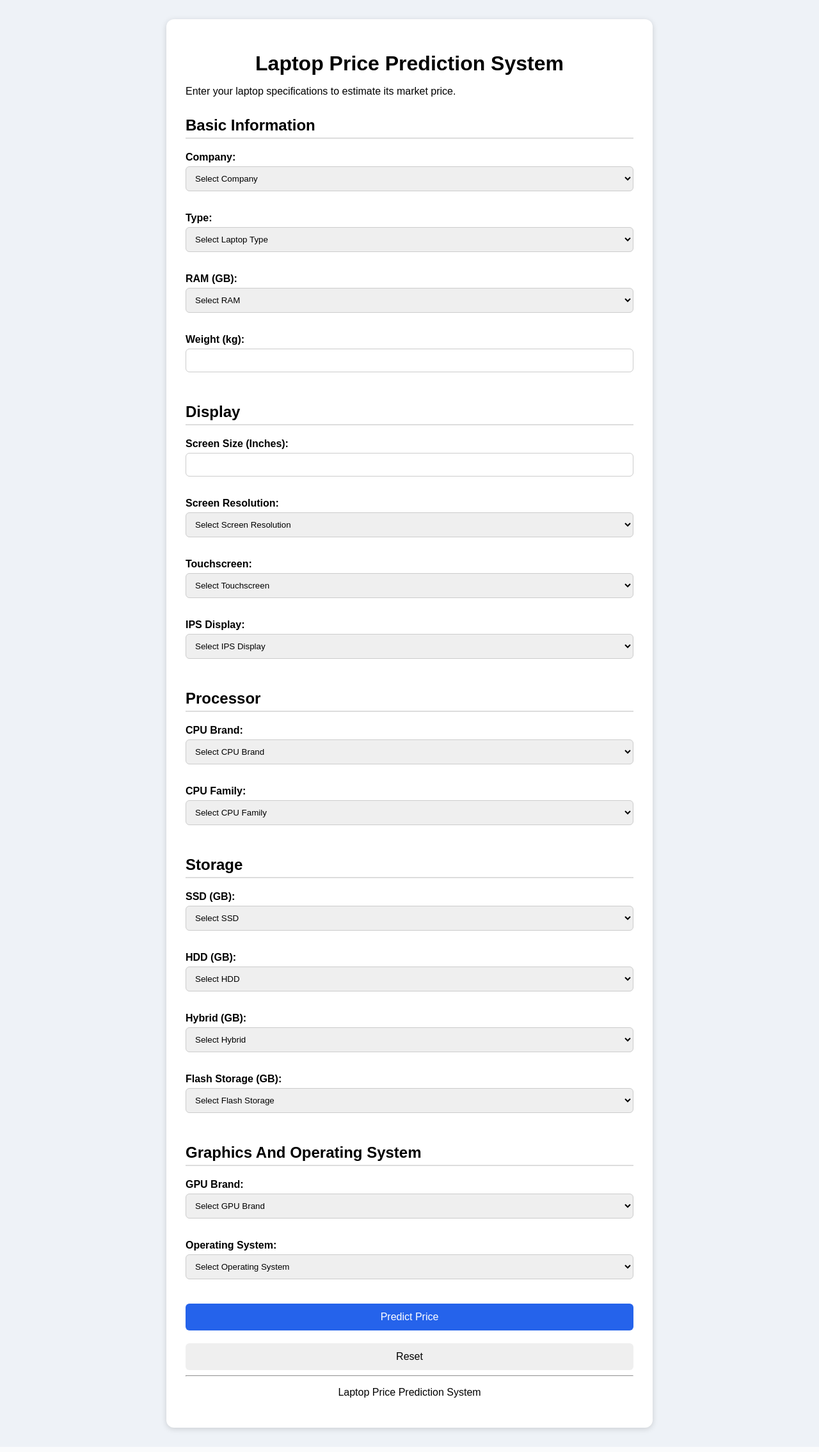
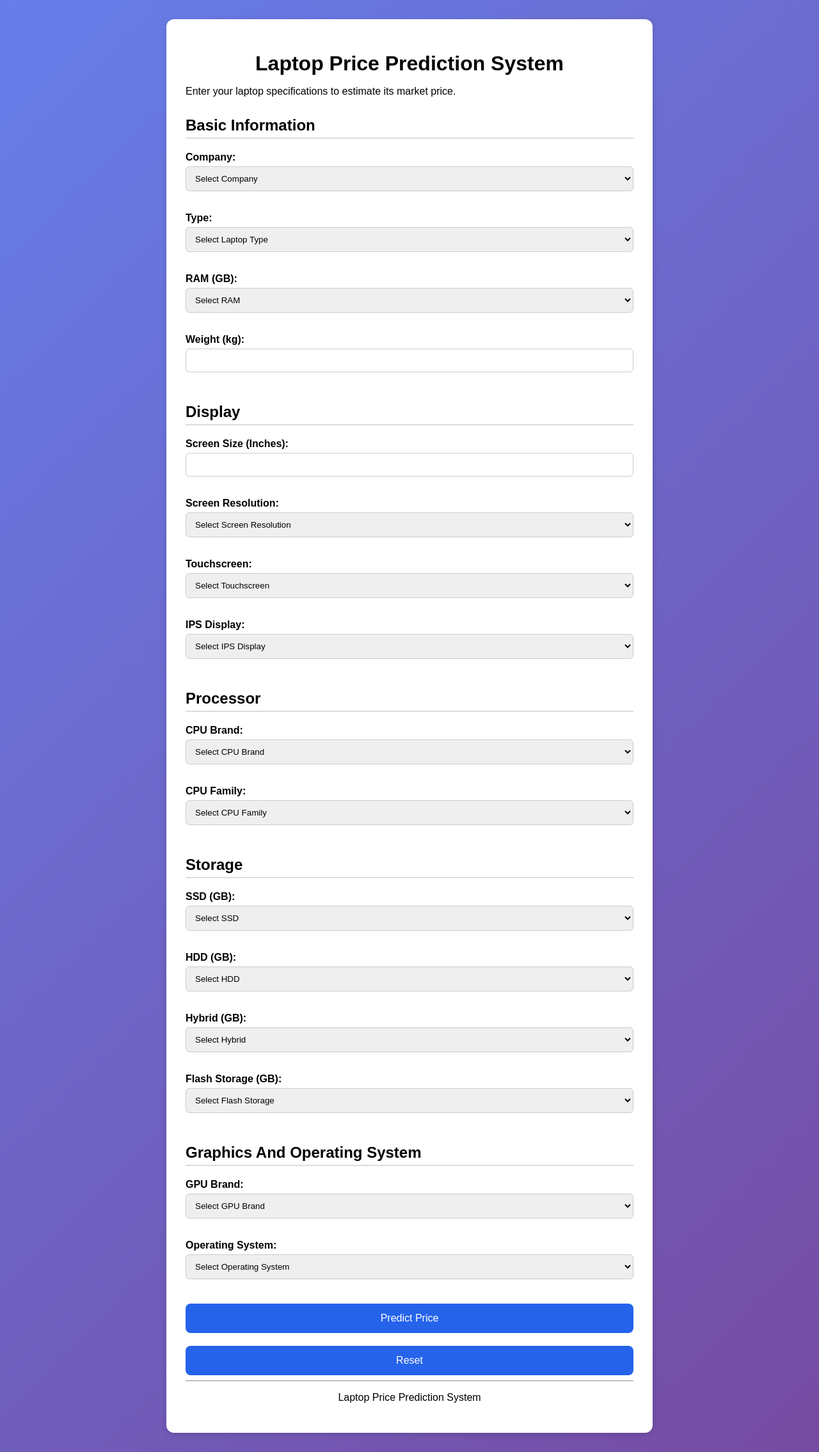
Before and after one commit to Abhiramgdotcom/LaptopPricePrediction, a Flask app: page / in a window 1280 px wide. Shown: the whole page at 64% size. Before the commit the page ends 2243 px from the top, so only its background shows below. Run offline with Flask 3, Linux system fonts and the light colour scheme; parts of the project's set-up code (start-up, migrations or seed data) failed here and were passed over.

Commit message:
Add files via upload

```diff
--- a/static/style.css
+++ b/static/style.css
@@ -1,10 +1,21 @@
 body {
     font-family: Arial, sans-serif;
-    background-color: #eef2f7;
     margin: 0;
     padding: 30px;
+    background: linear-gradient(
+        135deg,
+        #667eea,
+        #764ba2
+    );
 }
-
+body {
+    font-family: 'Poppins', sans-serif;
+}
+.form-grid {
+    display: grid;
+    grid-template-columns: 1fr 1fr;
+    gap: 20px;
+}
 .container {
     max-width: 700px;
     margin: auto;
@@ -55,13 +66,47 @@ button[type="submit"] {
     background-color: #2563eb;
     color: white;
 }
+button:hover {
+    transform: translateY(-2px);
+}
+button {
+    transition: all 0.3s ease;
+}
 
+input,
+select {
+    transition: all 0.3s ease;
+}
+button {
+    background: #2563eb;
+    color: white;
+    border: none;
+    padding: 14px 25px;
+    border-radius: 8px;
+    font-size: 16px;
+    cursor: pointer;
+}
+@media (max-width: 768px) {
+
+    .form-grid {
+        grid-template-columns: 1fr;
+    }
+
+    .container {
+        width: 95%;
+    }
+}
 .prediction {
+    text-align: center;
+    padding: 25px;
     margin-top: 30px;
-    padding: 20px;
-    background-color: #e8f5e9;
-    border-radius: 8px;
-    text-align: center;
+    border-radius: 15px;
+    background: white;
+    box-shadow: 0 4px 15px rgba(0,0,0,0.1);
+}
+
+.prediction h1 {
+    font-size: 40px;
 }
 
 .section-title {
@@ -69,3 +114,9 @@ button[type="submit"] {
     border-bottom: 2px solid #ddd;
     padding-bottom: 5px;
 }
+input:focus,
+select:focus {
+    outline: none;
+    border-color: #2563eb;
+    box-shadow: 0 0 8px rgba(37, 99, 235, 0.3);
+}
```
